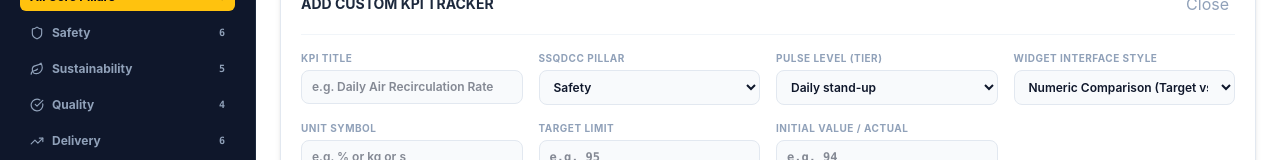
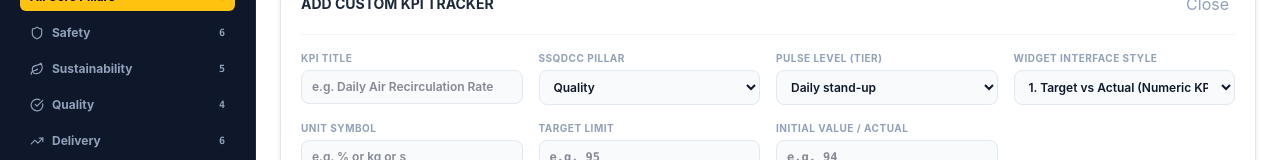
Before and after one commit to PythonProgrammer1986/New-Pluse, a React (Vite) app: page / in a window 1280 px wide. Both pictures are taken after typing "Sample" into the empty fields and a click on the button "ADD CUSTOM METRIC". Shown: the part 260-420 px from the top of the page. Built offline with nearby package versions, Linux system fonts and the light colour scheme.

Commit message:
fix: remove redundant CSS classes from pillar options
Clean up option values in the pillar selection dropdown to ensure correct enum mapping and remove unintended CSS class injection.

```diff
--- a/src/App.tsx
+++ b/src/App.tsx
@@ -459,12 +459,12 @@ export default function App() {
                     onChange={(e) => setNewWPillar(e.target.value as Pillar)}
                     className="w-full text-xs px-2.5 py-2 border border-slate-200 dark:border-slate-700 bg-slate-50 dark:bg-slate-900 text-slate-900 dark:text-white rounded-lg focus:outline-none focus:ring-1 focus:ring-indigo-500 cursor-pointer font-semibold"
                   >
-                    <option value="Safety font-semibold">Safety</option>
-                    <option value="Sustainability font-semibold">Sustainability</option>
-                    <option value="Quality font-semibold">Quality</option>
-                    <option value="Delivery font-semibold">Delivery</option>
-                    <option value="Cost font-semibold font-semibold">Cost</option>
-                    <option value="Capital font-semibold">Capital</option>
+                    <option value="Safety">Safety</option>
+                    <option value="Sustainability">Sustainability</option>
+                    <option value="Quality">Quality</option>
+                    <option value="Delivery">Delivery</option>
+                    <option value="Cost">Cost</option>
+                    <option value="Capital">Capital</option>
                   </select>
                 </div>
                 <div>
@@ -486,23 +486,18 @@ export default function App() {
                     onChange={(e) => setNewWType(e.target.value as any)}
                     className="w-full text-xs px-2.5 py-2 border border-slate-200 dark:border-slate-700 bg-slate-50 dark:bg-slate-900 text-slate-900 dark:text-white rounded-lg focus:outline-none focus:ring-1 focus:ring-indigo-500 cursor-pointer font-semibold"
                   >
-                    <option value="numeric">Numeric Comparison (Target vs Actual)</option>
-                    <option value="checklist">Shift Audit Checklist</option>
-                    <option value="gauge">Circular Performance Gauge (%)</option>
-                    <option value="counter">Days Counter Tracker</option>
-                    <option value="chart">Defect Pareto Chart</option>
-                    <option value="project">Milestones Roadmap Project</option>
-                    <option value="stopwatch">⏱️ Operator Cycle Time Stopwatch</option>
-                    <option value="heatmap">🔥 24-Hour Production OEE Heatmap</option>
-                    <option value="pareto">📊 Scrap & Waste Pareto Bar Chart</option>
-                    <option value="skills">🤹 EHS & Assembly Skill Matrix Grid</option>
-                    <option value="kanban">📋 Strategic CI Ideas Kanban Board</option>
-                    <option value="handover">✍️ Shift Handover Sign-off Block</option>
-                    <option value="riskGauge">🚨 Floor Hazard Threat Index Gauge</option>
-                    <option value="emission">🍃 Carbon Footprint Emission Tracker</option>
-                    <option value="radar">🕸️ Gemba Walk 5S Audit Radar</option>
-                    <option value="countdown">📦 Rig Packing Lead-Time Countdown</option>
-                    <option value="pulse">💓 Rig Takt-Time Heartbeat Pulsar</option>
+                    <option value="numeric">1. Target vs Actual (Numeric KPI)</option>
+                    <option value="checklist">2. Action Checklist (Task Audits)</option>
+                    <option value="gauge">3. Circular Gauge (Percentage Dial)</option>
+                    <option value="counter">4. Days Counter (Consecutive Tracker)</option>
+                    <option value="chart">5. Pareto Bar Chart (Categorized Quantities)</option>
+                    <option value="project">6. Milestone Project (Roadmaps & Timelines)</option>
+                    <option value="stopwatch">7. Stopwatch & Timer (Work Cycle Clock)</option>
+                    <option value="heatmap">8. Activity Heatmap Grid (Hourly State Matrix)</option>
+                    <option value="skills">9. Competency Skill Matrix (Team Training Grid)</option>
+                    <option value="kanban">10. Suggestions Kanban (Idea Incubator Cards)</option>
+                    <option value="handover">11. Shift Handover Block (Supervisor Transition Sign-off)</option>
+                    <option value="radar">12. Audit Radar Scorecard (5S Walkabout Radians)</option>
                   </select>
                 </div>
 
```
